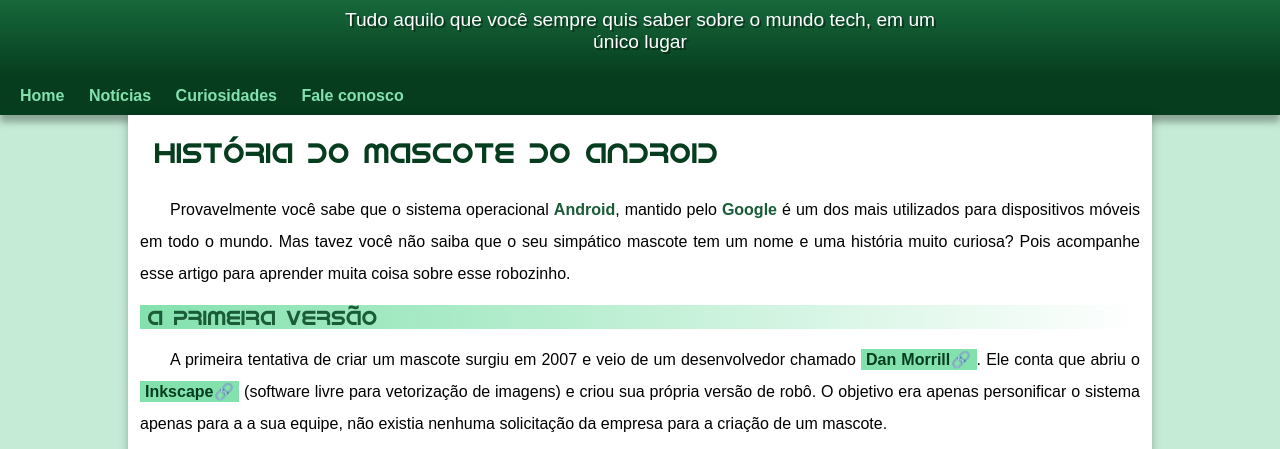
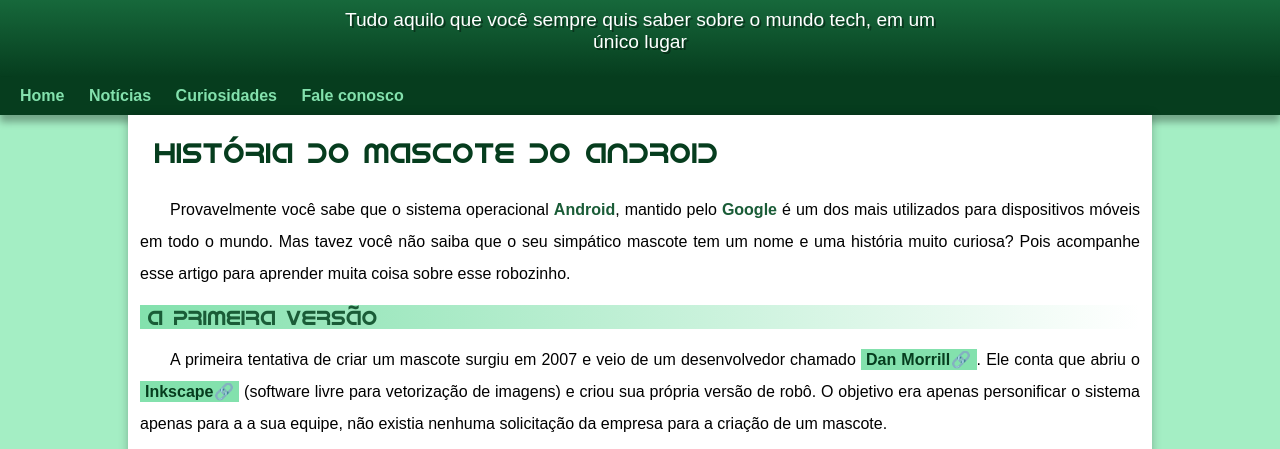
Before and after one commit to Bugmaer/html-css, a plain HTML site: page exercicios/site/projeto01.html in a window 1280 px wide. Shown: the part 113-562 px from the top of the page. Drawn offline with Linux system fonts and the light colour scheme.

Commit message:
Update style.css

```diff
--- a/exercicios/site/style/style.css
+++ b/exercicios/site/style/style.css
@@ -10,7 +10,7 @@
 
 
 :root {
-    --cor0: #c5ebd6;
+    --cor0: #A4EEC4;
     --cor1: #83e1ad;
     --cor2: #3ddc84;
     --cor3: #2fa866;
```
